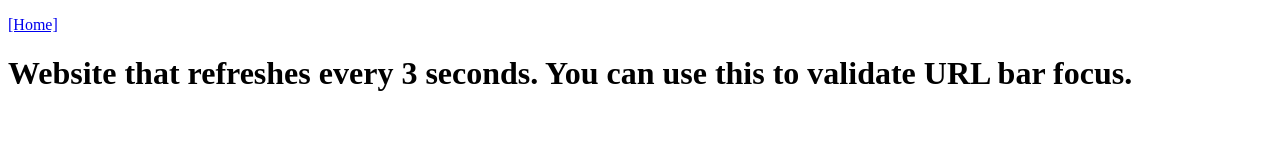
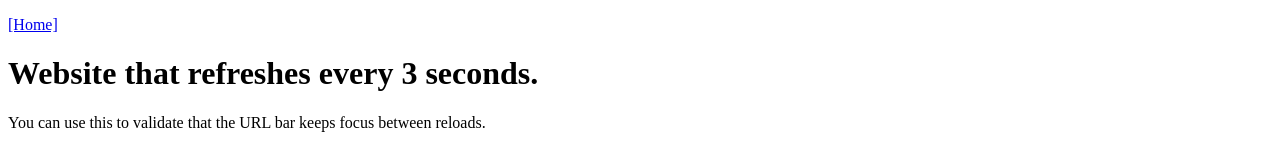
Before and after one commit to duckduckgo/privacy-test-pages, a website: page features/auto-refresh.html in a window 1280 px wide. Drawn offline with Linux system fonts and the light colour scheme.

Commit message:
Update features/auto-refresh.html
Co-authored-by: Konrad Dzwinel <konrad@duckduckgo.com>

```diff
--- a/features/auto-refresh.html
+++ b/features/auto-refresh.html
@@ -8,7 +8,8 @@
 <body>
 <p><a href="../index.html">[Home]</a></p>
 
-<h1>Website that refreshes every 3 seconds. You can use this to validate URL bar focus.</h1>
+<h1>Website that refreshes every 3 seconds.</h1>
+<p>You can use this to validate that the URL bar keeps focus between reloads.</p>
 
 <script>
     setTimeout(function () {
```
